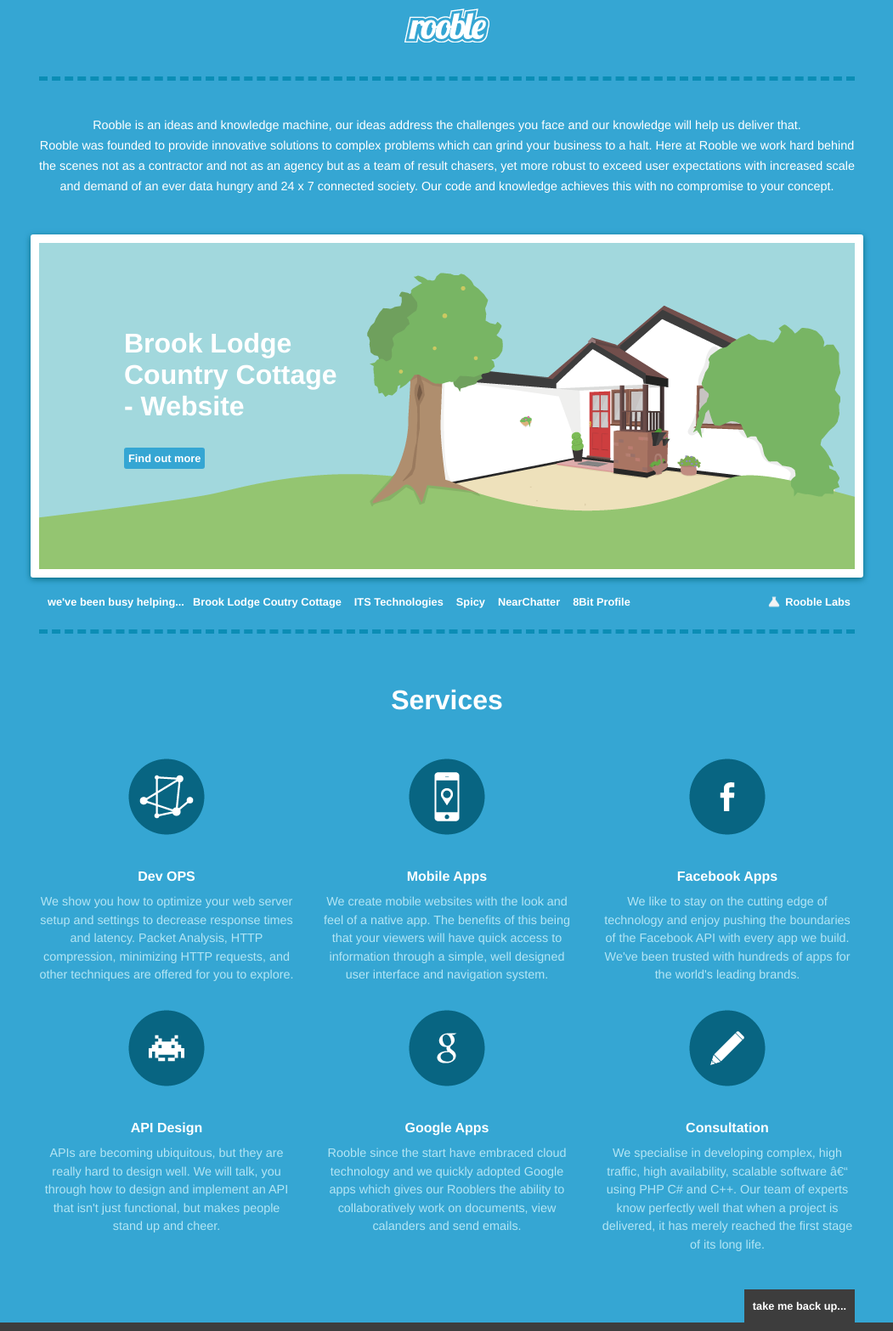
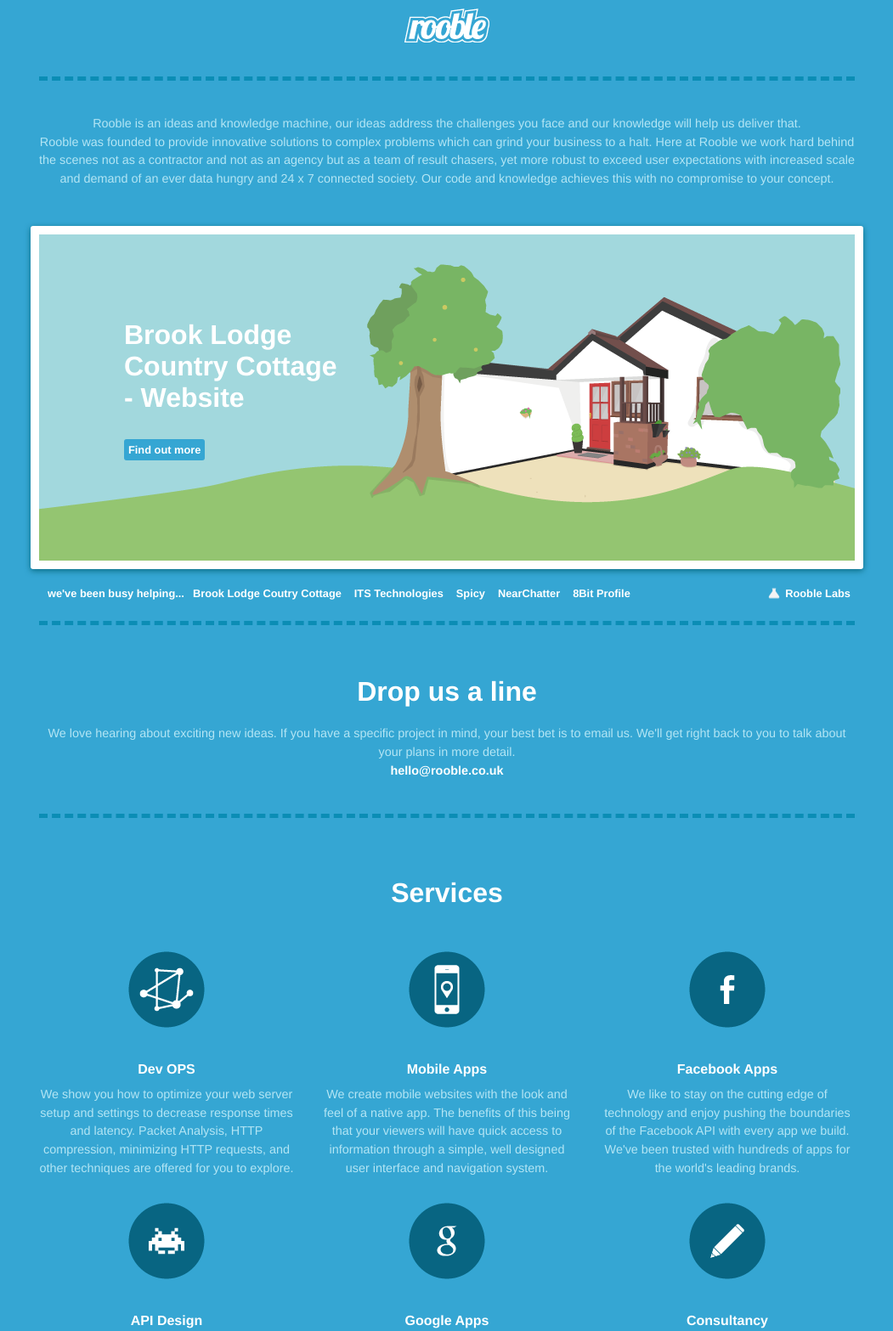
Before and after one commit to Divyesh-Lend-Invest/Rooble-Site, a plain HTML site: page index.html in a window 1280 px wide. Shown: the part 40-1607 px from the top of the page at 85% size, without its empty margins (114-1165 px from the left). Drawn offline with Linux system fonts and the light colour scheme.

Commit message:
Rooble updates

```diff
--- a/css/core.css
+++ b/css/core.css
@@ -323,3 +323,6 @@
 
 
 .section_head { text-align: center; margin-bottom: 20px; color: #fff;}
+
+.bold {line-height: 1.5em; color: #B3E5F4; text-align: center; font-weight: normal; font-size: 0.9em;}
+.bold a {color: #fff; font-weight: bold;}
--- a/index.html
+++ b/index.html
@@ -1,10 +1,10 @@
 <!DOCTYPE html PUBLIC "-//W3C//DTD XHTML 1.0 Transitional//EN" "http://www.w3.org/TR/xhtml1/DTD/xhtml1-transitional.dtd">
 <html xmlns="http://www.w3.org/1999/xhtml">
 <head>
-	<title>Rooble | PHP CONSULTATION | DEV OPS | API DESIGN | LONDON</title>
+	<title>Rooble | PHP Consultancy | DEV Ops | API Design | London</title>
 	<meta http-equiv="Content-Type" content="text/html; charset=iso-8859-1" />
 	<meta http-equiv="X-UA-Compatible" content="IE=EmulateIE7" />
-	<meta name="Description" content="Rooble offers PHP consultation, dev ops, api design, facebook and iOS apps all in London" />
+	<meta name="Description" content="Rooble offers PHP Consultancy, dev ops, api design, facebook and iOS apps all in London" />
 
 	<!--Stylesheets-->
 
@@ -34,9 +34,9 @@
 
 			<hr/>
 
-			<p>Rooble is an ideas and knowledge machine, our ideas address the challenges you face and our knowledge will help us deliver that.</p>
+			<p class="bold">Rooble is an ideas and knowledge machine, our ideas address the challenges you face and our knowledge will help us deliver that.</p>
 
-			<p>Rooble was founded to provide innovative solutions to complex problems which can grind your business to a halt. Here at Rooble we work hard behind the scenes not as a contractor and not as an agency but as a team of result chasers, yet more robust to exceed user expectations with increased scale and demand of an ever data hungry and 24 x 7 connected society. Our code and knowledge achieves this with no compromise to your concept.</p>
+			<p class="bold">Rooble was founded to provide innovative solutions to complex problems which can grind your business to a halt. Here at Rooble we work hard behind the scenes not as a contractor and not as an agency but as a team of result chasers, yet more robust to exceed user expectations with increased scale and demand of an ever data hungry and 24 x 7 connected society. Our code and knowledge achieves this with no compromise to your concept.</p>
 
 		</div>
 		<div id="portfolio_banner">
@@ -97,6 +97,24 @@
 					<hr>
 		</div>
 
+		<div id="services" style="margin-bottom:-40px!important;">
+			<div class="inner">
+				<h1 class="section_head"> Drop us a line</h1>
+
+				<p class="bold">
+
+					We love hearing about exciting new ideas. If you have a specific project in mind, your best bet is to email us. We'll get right back to you to talk about your plans in more detail.
+					<br/>
+					<a href="mailto:hello@rooble.co.uk">hello@rooble.co.uk</a>
+
+				</p>
+
+			<hr>
+
+			</div>
+
+		</div>
+
 			<div id="services">
 					<div class="inner">
 						<h1 class="section_head"> Services</h1>
@@ -126,7 +144,7 @@
 							<!-- <a class="fom">Learn more</a> -->
 						</div>
 						<div class="service con">
-							<h2 class="service">Consultation</h2>
+							<h2 class="service">Consultancy</h2>
 							<p>We specialise in developing complex, high traffic, high availability, scalable software – using PHP C# and C++. Our team of experts know perfectly well that when a project is delivered, it has merely reached the first stage of its long life.</p>
 							<!-- <a class="fom">Learn more</a> -->
 						</div>
```
Also changed, not shown: 2 other files.
